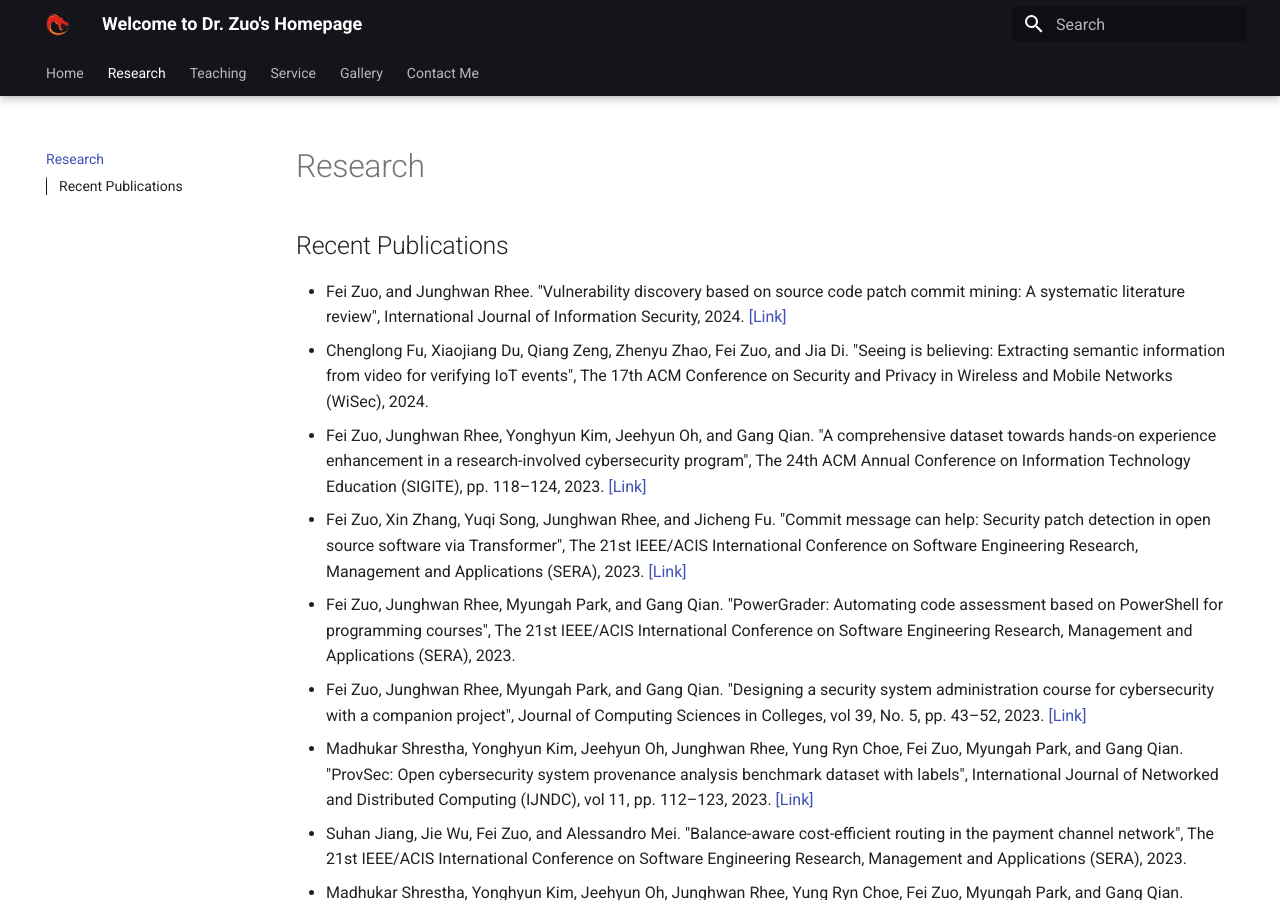
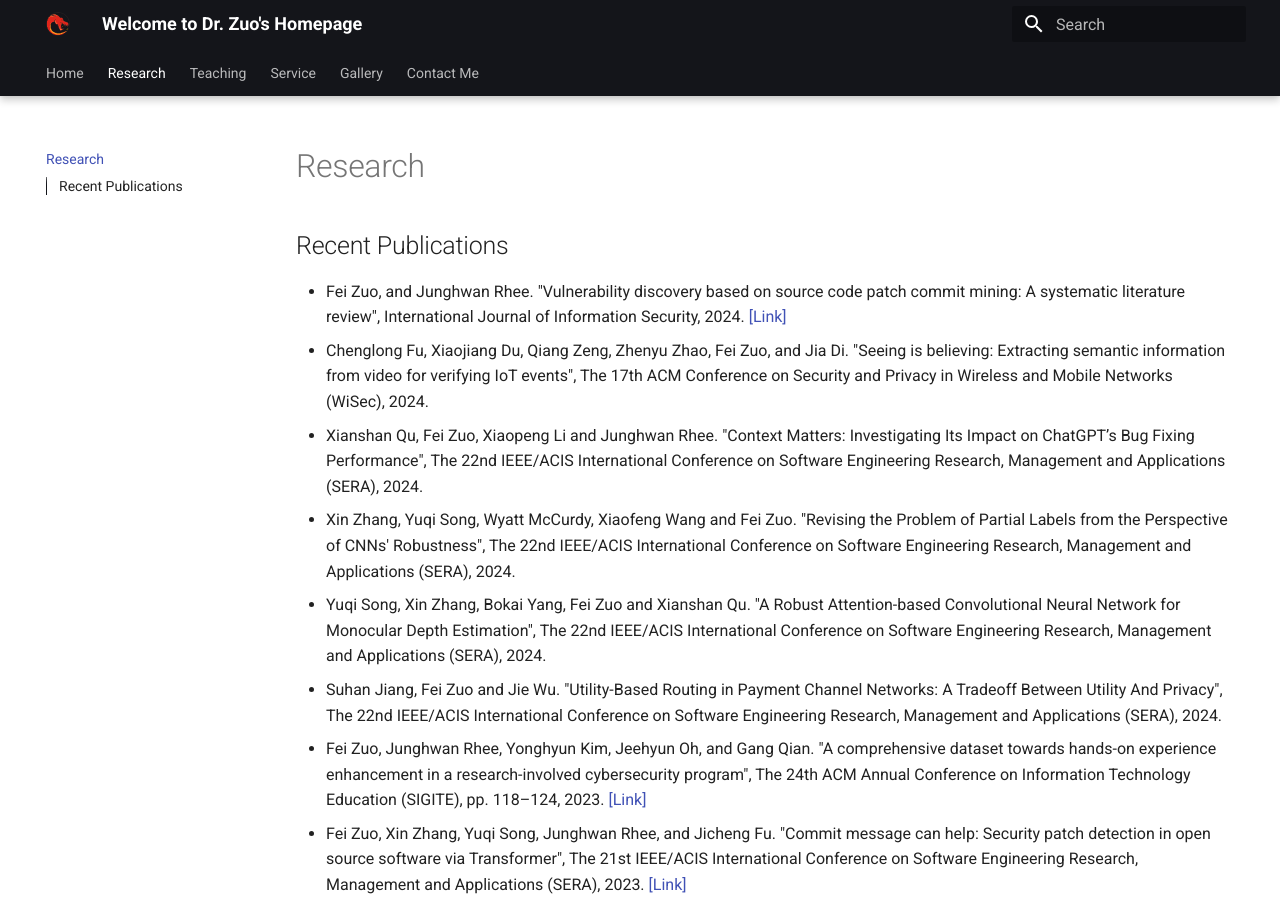
Before and after one commit to fzuo/homepage, an MkDocs documentation site: the page built from docs/research.md, in a window 1280 px wide and 900 px high. Built offline with MkDocs 1.6.1 and Material for MkDocs 9.7.7, drawn with Linux system fonts in a browser that asks for light colours.

Commit message:
Updating files

```diff
--- a/docs/research.md
+++ b/docs/research.md
@@ -8,6 +8,14 @@
 
 <li> Chenglong Fu, Xiaojiang Du, Qiang Zeng, Zhenyu Zhao, Fei Zuo, and Jia Di. "Seeing is believing: Extracting semantic information from video for verifying IoT events", The 17th ACM Conference on Security and Privacy in Wireless and Mobile Networks
 (WiSec), 2024.
+
+<li> Xianshan Qu, Fei Zuo, Xiaopeng Li and Junghwan Rhee. "Context Matters: Investigating Its Impact on ChatGPT’s Bug Fixing Performance", The 22nd IEEE/ACIS International Conference on Software Engineering Research, Management and Applications (SERA), 2024.
+
+<li> Xin Zhang, Yuqi Song, Wyatt McCurdy, Xiaofeng Wang and Fei Zuo. "Revising the Problem of Partial Labels from the Perspective of CNNs' Robustness", The 22nd IEEE/ACIS International Conference on Software Engineering Research, Management and Applications (SERA), 2024.
+
+<li> Yuqi Song, Xin Zhang, Bokai Yang, Fei Zuo and Xianshan Qu. "A Robust Attention-based Convolutional Neural Network for Monocular Depth Estimation", The 22nd IEEE/ACIS International Conference on Software Engineering Research, Management and Applications (SERA), 2024.
+
+<li> Suhan Jiang, Fei Zuo and Jie Wu. "Utility-Based Routing in Payment Channel Networks: A Tradeoff Between Utility And Privacy", The 22nd IEEE/ACIS International Conference on Software Engineering Research, Management and Applications (SERA), 2024.
 
 <li> Fei Zuo, Junghwan Rhee, Yonghyun Kim, Jeehyun Oh, and Gang Qian. "A comprehensive dataset towards hands-on experience enhancement in a research-involved cybersecurity program", The 24th ACM Annual Conference on Information Technology Education (SIGITE), pp. 118–124, 2023. <a href="https://dl.acm.org/doi/10.1145/3585059.3611416">[Link]</a>
 
```
Also changed, not shown: docs/service.md (+2 -0 lines).
